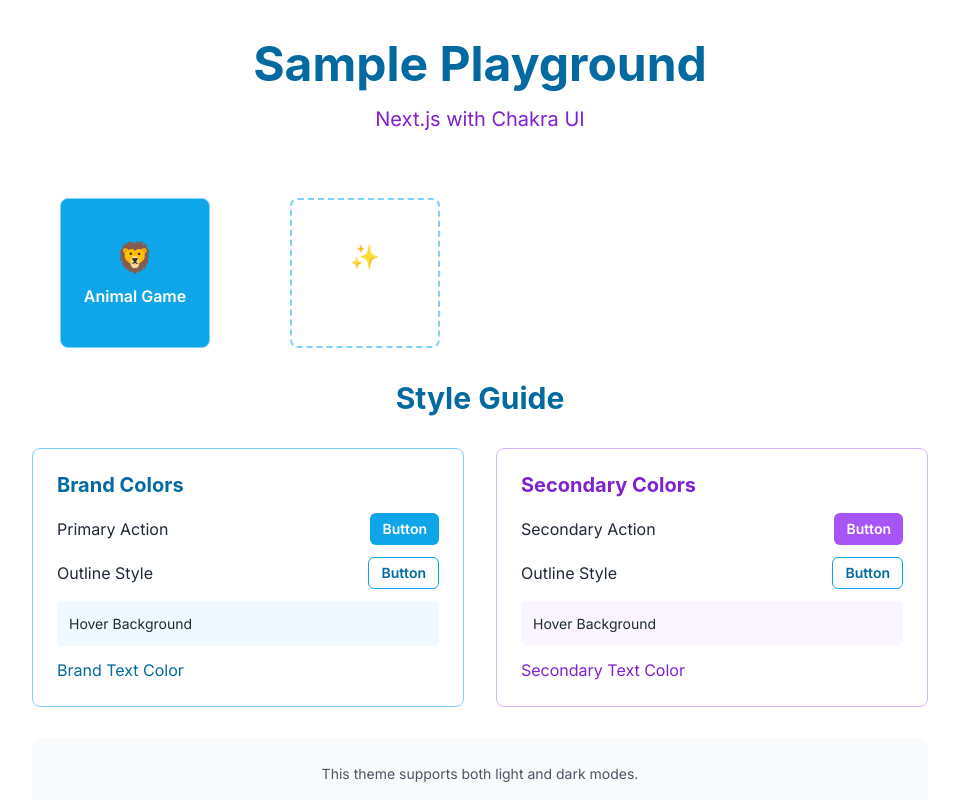
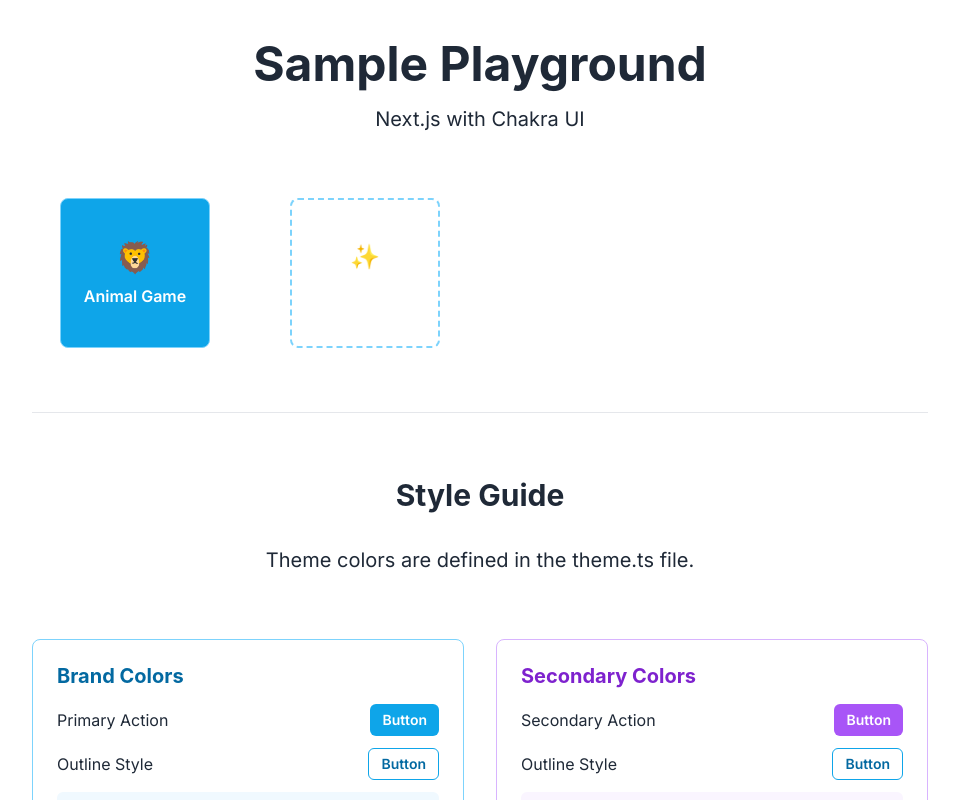
Before and after one commit to bladnman/starter-nextjs-simple, a Next.js app: page / in a window 1280 px wide. Shown: the top 800 px of the page, without its empty margins (160-1119 px from the left). Built offline with nearby package versions, Linux system fonts and the light colour scheme; what @chakra-ui/next-js would draw is missing.

Commit message:
cleaner separation

```diff
--- a/src/app/features/StyleGuide.tsx
+++ b/src/app/features/StyleGuide.tsx
@@ -7,7 +7,10 @@ export function StyleGuide() {
 
   return (
     <VStack spacing={8} w="full" align="stretch">
-      <Heading size="lg" color="brand.text" textAlign="center">Style Guide</Heading>
+      <Heading size="lg" textAlign="center">Style Guide</Heading>
+      <Text fontSize="xl" textAlign="center" mb={8}>
+        Theme colors are defined in the theme.ts file.
+      </Text>
 
       <SimpleGrid columns={{ base: 1, md: 2 }} spacing={8}>
         {/* Brand Color Section */}
--- a/src/app/page.tsx
+++ b/src/app/page.tsx
@@ -10,10 +10,10 @@ export default function Home() {
     <Container maxW="container.xl" py={10} display="flex" alignItems="center" justifyContent="center" minH="100vh">
       <VStack gap={8} alignItems="center" maxW="4xl" w="full">
         <Box textAlign="center">
-          <Heading size="2xl" mb={4} color="brand.text">
+          <Heading size="2xl" mb={4}>
             Sample Playground
           </Heading>
-          <Text fontSize="xl" color="secondary.text" mb={8}>
+          <Text fontSize="xl" mb={8}>
             Next.js with Chakra UI
           </Text>
         </Box>
@@ -33,6 +33,8 @@ export default function Home() {
           />
         </SimpleGrid>
 
+        {/* STYLE GUIDE */}
+        <Box w="full" h="1px" bg="gray.200" my={8} />
         <StyleGuide />
       </VStack>
     </Container>
```
